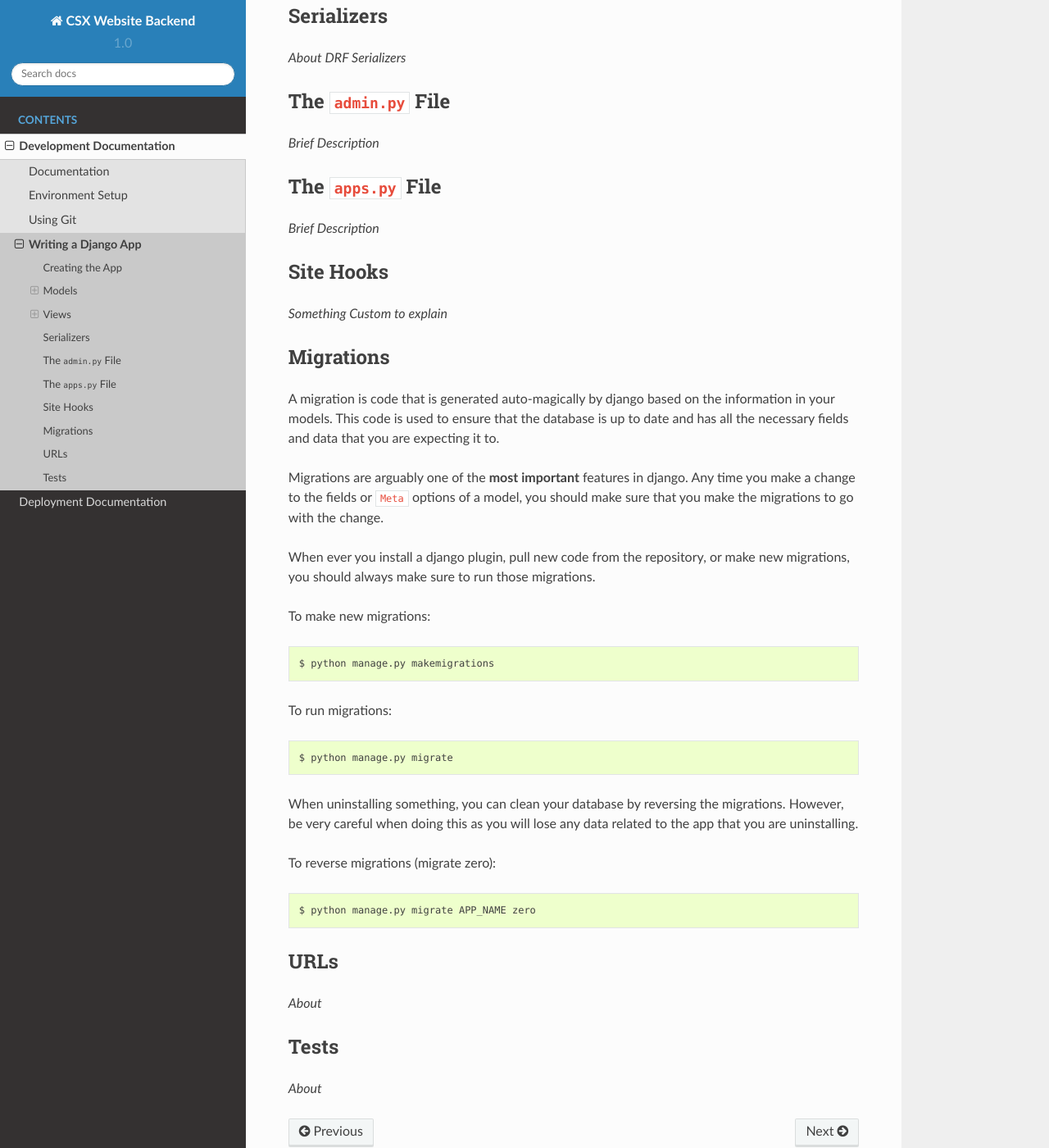
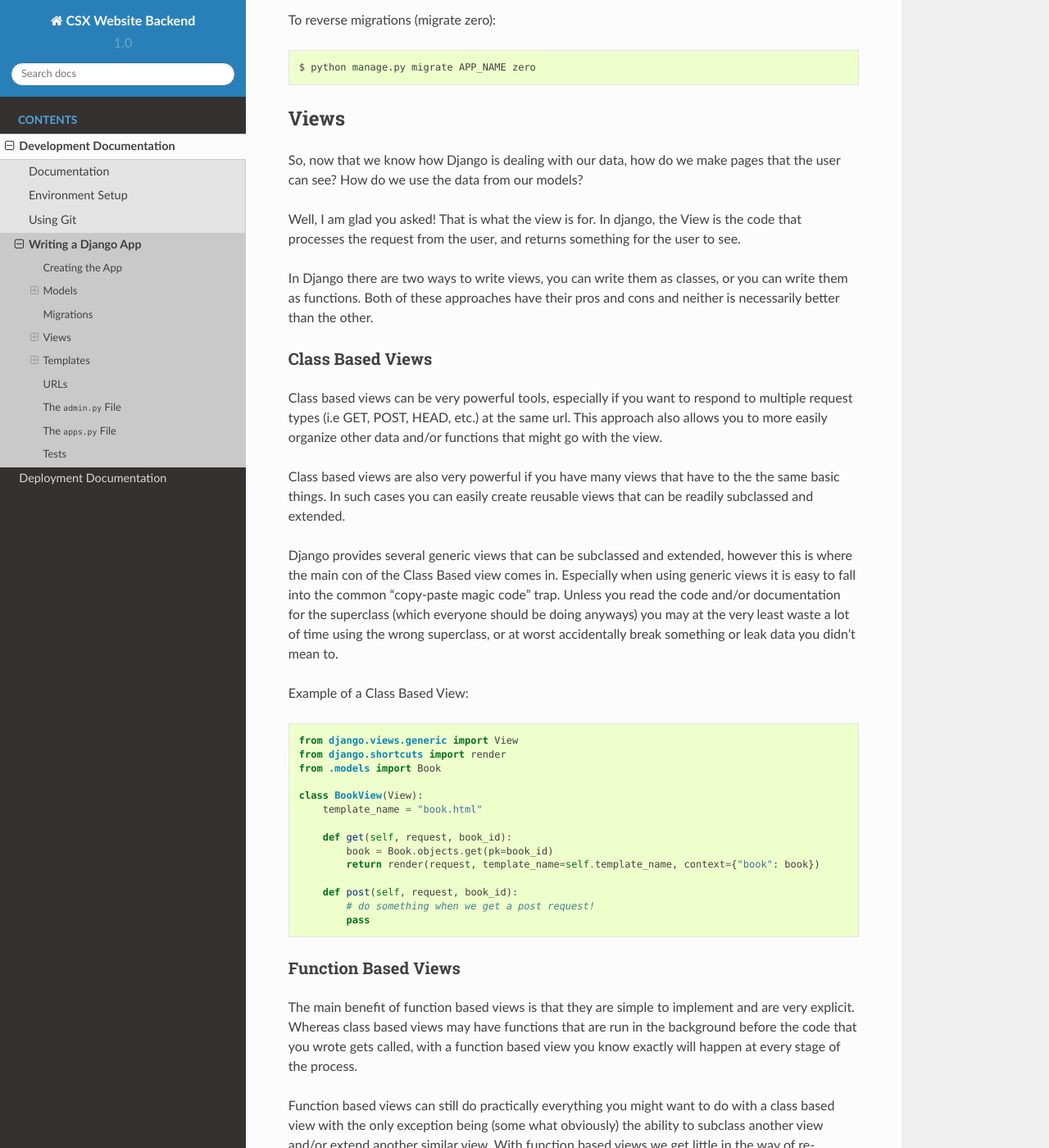
Before and after one commit to BHCC-CSX/csx-website-backend, a Sphinx documentation site: the page built from docs/development/writing_an_app.md, in a window 1280 px wide and 1400 px high, scrolled down 3162 px. Shown: the whole window at 82% size. Built offline with Sphinx 7.4.7 and the Read the Docs theme 2.0.0, drawn with Linux system fonts in a browser that asks for light colours; some of the changed text lies outside the part shown.

Commit message:
Reorganize `writing_an_app` to flow more logically. Also, write more on Views and Templates.

````diff
--- a/docs/development/writing_an_app.md
+++ b/docs/development/writing_an_app.md
@@ -95,39 +95,6 @@
     This example code is for demonstration purposes ONLY.
 ```
 
-## Views
-So, now that we know how Django is dealing with our data, how do we make pages that the user can see? How do we use
-the data from our models?
-
-Well, I am glad you asked! That is what the view is for. In django, the View is the code that processes the request
-from the user, and returns something for the user to see.
-
-In a normal django app, that might be an HTML template. In our case however, we are using django rest framework (DRF) to
-write a REST API. Basically that means that our views are just going to return raw data to the user. (Don't worry, while the
-raw data *is* human readable, most humans will never see it.)
-
-### Class Based Views
-_Coming Soon_
-
-#### CustomAPIView
-_About the CustomAPIView Class_
-
-### Function Based Views
-***Not recommended for use in DRF.***
-_Coming Soon_
-
-## Serializers
-_About DRF Serializers_
-
-## The `admin.py` File
-_Brief Description_
-
-## The `apps.py` File
-_Brief Description_
-
-## Site Hooks
-_Something Custom to explain_
-
 ## Migrations
 A migration is code that is generated auto-magically by django based on the information in your
 models. This code is used to ensure that the database is up to date and has all the necessary fields and data
@@ -157,8 +124,167 @@
 $ python manage.py migrate APP_NAME zero
 ```
 
+## Views
+So, now that we know how Django is dealing with our data, how do we make pages that the user can see? How do we use
+the data from our models?
+
+Well, I am glad you asked! That is what the view is for. In django, the View is the code that processes the request
+from the user, and returns something for the user to see.
+
+<!-- In a normal django app, that might be an HTML template. In our case however, we are using django rest framework (DRF) to
+write a REST API. Basically that means that our views are just going to return raw data to the user. (Don't worry, while the
+raw data *is* human readable, most humans will never see it.) -->
+
+In Django there are two ways to write views, you can write them as classes, or you can write them as
+functions. Both of these approaches have their pros and cons and neither is necessarily better
+than the other.
+
+### Class Based Views
+Class based views can be very powerful tools, especially if you want to respond to
+multiple request types (i.e GET, POST, HEAD, etc.) at the same url. This approach also
+allows you to more easily organize other data and/or functions that might go with the view.
+
+Class based views are also very powerful if you have many views that have to the the same basic
+things. In such cases you can easily create reusable views that can be readily subclassed and extended.
+
+Django provides several generic views that can be subclassed and extended, however this is where the
+main con of the Class Based view comes in. Especially when using generic views it is easy to fall into
+the common "copy-paste magic code" trap. Unless you read the code and/or documentation for the superclass (which everyone should
+be doing anyways) you may at the very least waste a lot of time using the wrong superclass, or at worst
+accidentally break something or leak data you didn't mean to.
+
+Example of a Class Based View:
+```python
+from django.views.generic import View
+from django.shortcuts import render
+from .models import Book
+
+class BookView(View):
+    template_name = "book.html"
+
+    def get(self, request, book_id):
+        book = Book.objects.get(pk=book_id)
+        return render(request, template_name=self.template_name, context={"book": book})
+
+    def post(self, request, book_id):
+        # do something when we get a post request!
+        pass
+```
+
+### Function Based Views
+The main benefit of function based views is that they are simple to implement and are
+very explicit. Whereas class based views may have functions that are run in the background
+before the code that you wrote gets called, with a function based view you know exactly will happen
+at every stage of the process.
+
+Function based views can still do practically everything you might want to do with a class based view with
+the only exception being (some what obviously) the ability to subclass another view and/or extend another similar
+view. With function based views we get little in the way of re-usability.
+
+Example of a function based view:
+```python
+from django.shortcuts import render
+from .models import Book
+
+def book_view(request, book_id):
+    # we can do stuff here too
+    if request.method == "POST":
+        # do something if we have a post request
+    else:
+        # otherwise do something else
+
+    book = Book.objects.get(pk=book_id)
+    return render(request, "book.html", context={"book": book})
+```
+
+## Templates
+Ok, I might have lied a little before when I said that views are used for making pages that users can see.
+
+Like all websites, we need some HTML code for the browser to render. This is what templates are.
+Django ships with a powerful Jinja2-like templating engine, which allows you to embed logic in
+your HTML to make, well... templates.
+
+#### Template Language Syntax Cheat Sheet
+* `{{ ... }}` - Inserts data from a variable.
+* `{% ... %}` - Defines a tag, most tags have a corresponding ending tag (ex. `endif` for the `if` tag.)
+* `{# ... #}` - Contains comments. Can only be used for single line comments. The `comment` tag should
+be used for multiline comments.
+* `...|...` - The pipe (**|**) is used to apply a filter to the data to its left.
+  * For example: `{{ name|lower }}` would apply the `lower` filter to `name`.
+
+### Template Inheritance
+One of the features that makes templates so powerful is the concept of inheritance, just like we
+have with normal classes.
+
+To make use of this feature, you must first build your base template. This should be the most basic
+layout for your site. You can have as many of these as you want. For example, you might have a home page and a blog page
+that share the same basic layout, but your user dashboard and its related pages may have a drastically different
+base layout.
+
+In these base layouts you define different blocks that can be filled by templates that `extend` the
+base template.
+
+Here is a simple example of a base template:
+
+```html
+<html>
+<head>
+    <title> {% block title %} {% endblock %} - SITE NAME</title>
+</head>
+<body>
+    <h1>HEADER (will be on every page)</h1>
+    <p>{% block content %} {% endblock %}</p>
+    <h1>FOOTER (will be on every page)</h1>
+</body>
+</html>
+```
+
+Now a simple template that extends the base template (assuming its called `base.html`):
+```html
+{% extends "base.html" %}
+
+{% block title %}
+    PAGE TITLE
+{% endblock %}
+
+{% block content %}
+    <strong>Some</strong> content!
+{% endblock %}
+```
+
+### Context
+Context is used to pass data to templates that does not already exist in the request. Context
+consists of a dict, where values are accessed by using their keys just like a variable in the template.
+
+For example, our views used a model called Book, and passed a book object to the template in the
+context. If we wanted to insert the title of the book into the template somewhere, we would add
+`{{ book.title }}` where ever in the template we wanted to show the title of the book.
+
+"book" in this example refers to the key used in the example views, not the variable by the same name.
+In other words if the context dict looked like this: `{"stuff": book}` then we would use `{{ stuff.title }}`
+in the template.
+
+```eval_rst
+.. note::
+    For a more in-depth look at the Django Template engine, please refer to its documentation
+    here: https://docs.djangoproject.com/en/3.0/ref/templates/
+```
+
 ## URLs
 _About_
 
+<!-- ## Serializers
+_About DRF Serializers_ -->
+
+## The `admin.py` File
+_Brief Description_
+
+## The `apps.py` File
+_Brief Description_
+
+<!-- ## Site Hooks
+_Something Custom to explain_ -->
+
+
 ## Tests
 _About_
````
